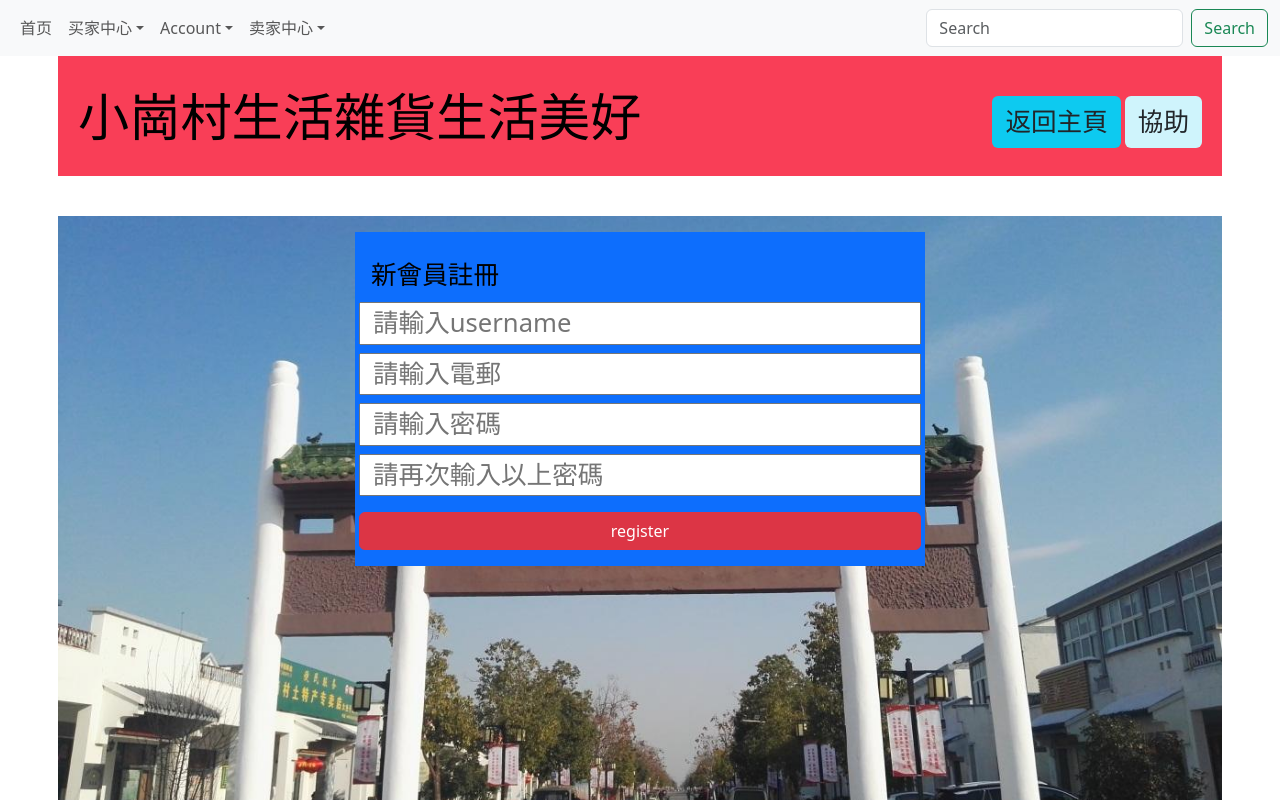
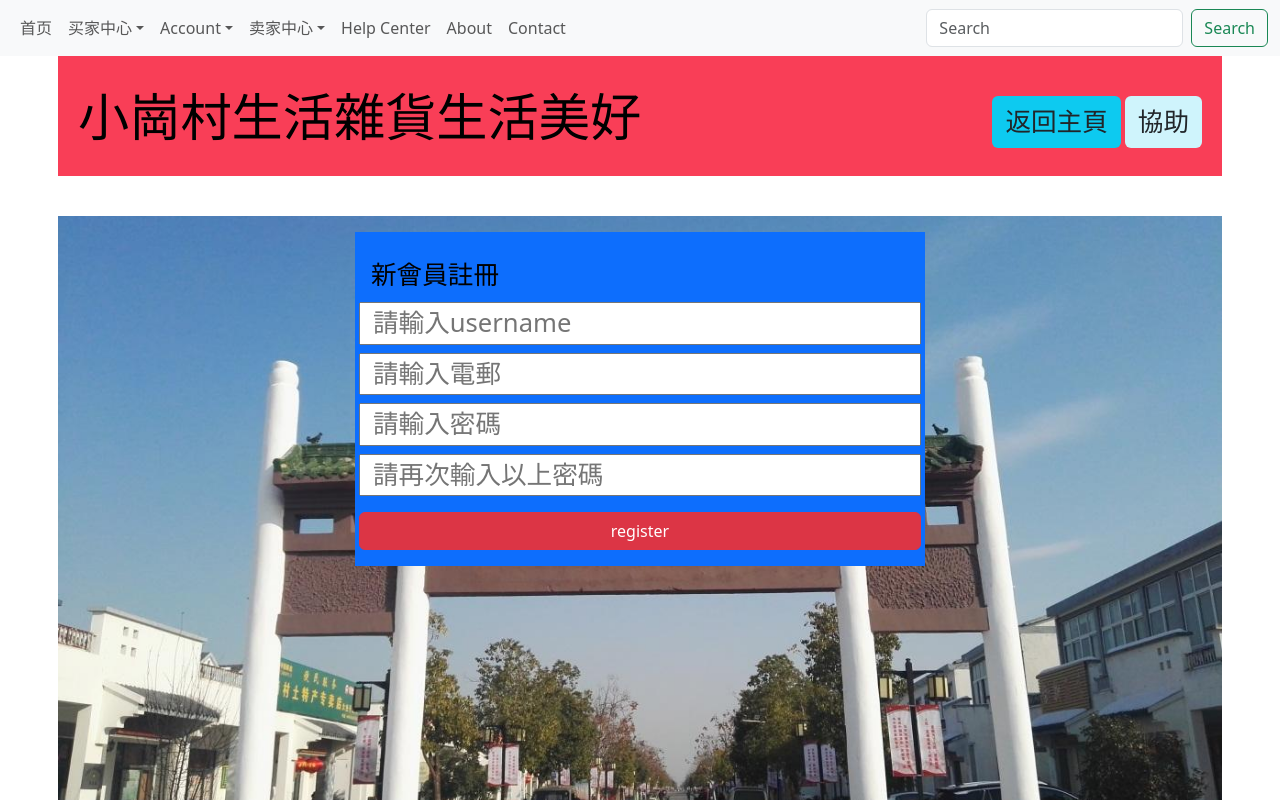
Before and after one commit to yuanxingMM/groupProject, a Next.js app: page /register in a window 1280 px wide. Built offline with nearby package versions, Linux system fonts and the light colour scheme; no server answers.

Commit message:
将NAVBAR加回去

```diff
--- a/src/app/component/Navbar.tsx
+++ b/src/app/component/Navbar.tsx
@@ -74,15 +74,15 @@ function NavBar() {
                                 我的商品
                             </NavDropdown.Item>
                         </NavDropdown>
-                        {/* <Nav.Link href="/help">
-                            帮助中心
+                        <Nav.Link href="/help">
+                            Help Center
                         </Nav.Link>
                         <Nav.Link href="/about">
                             About
                         </Nav.Link>
                         <Nav.Link href="/contact">
                             Contact
-                        </Nav.Link> */}
+                        </Nav.Link>
                     </Nav>
                     <Form className="d-flex">
                         <Form.Control
```
